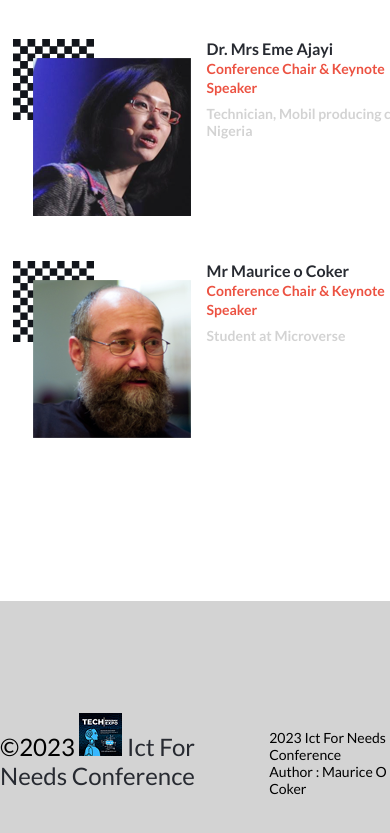
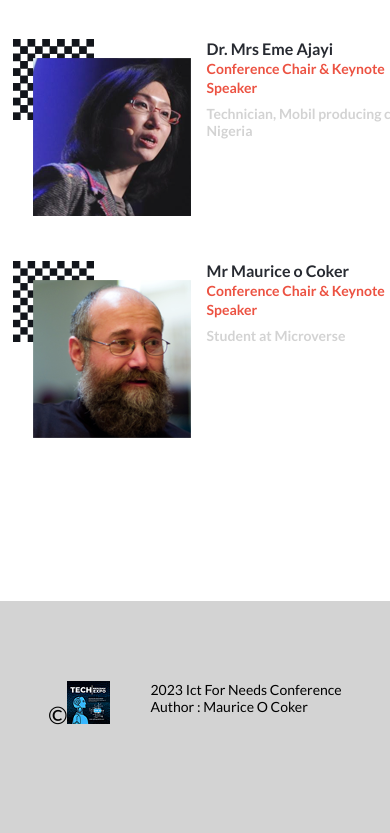
Before and after one commit to coker2019/Coker-Capstone, a website: page index.html in a window 390 px wide. Shown: the part 2549-3382 px from the top of the page. Drawn offline with Linux system fonts and the light colour scheme; a web font is replaced by a local one.

Commit message:
Updated Html/Css

```diff
--- a/about.css
+++ b/about.css
@@ -98,8 +98,6 @@ body {
 .headline {
   background-image: url("images/hero-bg-desktop.png");
   width: 100%;
-
-  /* height:900px; */
   display: flex;
   flex-flow: column;
   align-items: center;
@@ -148,13 +146,8 @@ h2 {
   color: #272a31;
   line-height: 3rem;
   font-size: 24px;
-
-  /* margin: 20px; */
   background-color: #d3d3d300;
   box-shadow: 2px 2px 6px #b4aeae;
-
-  /* height: 200px;
-  width: 70rem; */
   max-width: 50%;
   border-radius: 4px;
   padding: 18px 2px;
@@ -262,14 +255,12 @@ footer {
   font-size: 16px;
   display: flex;
   justify-content: center;
-  gap: 300px;
+  gap: 60px;
   flex-direction: row;
 }
 
 .about-footer {
   background: #272a31;
-
-  /* width: 100vw; */
 }
 
 .white-footer {
@@ -316,8 +307,6 @@ footer {
     font-size: 40px;
     padding: 1%;
     color: black;
-
-    /* margin-top: 10rem; */
     margin-right: 24rem;
   }
 
@@ -335,8 +324,6 @@ footer {
     padding: 50px 40px;
     font-size: 24px;
     color: #ec5242;
-
-    /* max-width: 35rem; */
     justify-content: center;
   }
 
@@ -345,18 +332,11 @@ footer {
     font-size: 18px;
     font-weight: 500;
     min-width: 80%;
-
-    /* margin-left: 3rem; */
     background-color: #d3d3d3;
     box-shadow: 2px 2px 6px #b4aeae;
-
-    /* height: 200px;
-    max-width: 28rem; */
     border-radius: 4px;
     opacity: 5;
     border: 3px solid #d3d3d3;
-
-    /* max-width: 24rem; */
     text-align: center;
     line-height: 2rem;
   }
@@ -365,10 +345,6 @@ footer {
     margin-top: 16px;
     font-size: 14px;
     padding: 0 50px;
-
-    /*
-    max-width: 32rem; */
-
     text-align: center;
   }
 
@@ -378,8 +354,6 @@ footer {
     color: #272a31;
     text-align: center;
     max-width: fit-content;
-
-    /* max-width: 24rem; */
   }
 
   .logo-section {
@@ -391,26 +365,17 @@ footer {
     padding-inline: 10.5px;
     border-bottom: 2px solid #fafafa;
     font-weight: 700;
-
-    /* max-width: 45rem; */
-
-    /* margin-right: 130px; */
   }
 
   .ict-logo {
     color: #272a31;
-
-    /* margin: 20px; */
     text-align: center;
     font-size: 24px;
   }
 
   .about-logo {
-    /* width: 50%; */
     color: #272a31;
     font-size: 18px;
-
-    /* width: 15rem; */
   }
 
   .pass-section {
@@ -456,26 +421,21 @@ footer {
   }
 
   footer {
-    /* width: 45rem; */
     height: 10rem;
-
-    /* padding: 50px 0px; */
-
     font-size: 16px;
     display: flex;
     justify-content: center;
-    gap: 20px;
+    gap: 100px;
     background: #d3d3d3;
   }
 
   .about-footer {
     background: #d3d3d300;
-
-    /* width: 100vw; */
   }
 
   .white-footer {
     color: #272a31;
+    margin-top: 40px;
   }
 
   .mobile-lists {
--- a/index.html
+++ b/index.html
@@ -175,8 +175,8 @@
 
     <footer>
       <div class="footer-logo">
-        &copy;2023 <img class="footer-img" src="images/Black Modern Tech Program Expo Instagram Post (1).png" alt="">
-        <a class="logo-link" href="">Ict For Needs Conference</a>
+        &copy;<img class="footer-img" src="images/Black Modern Tech Program Expo Instagram Post (1).png" alt="">
+        <a class="logo-link" href=""></a>
       </div>
       <div class="right-footer">
         <p>2023 Ict For Needs Conference</p>
--- a/style.css
+++ b/style.css
@@ -327,7 +327,7 @@ footer {
   font-size: 16px;
   display: flex;
   justify-content: center;
-  gap: 300px;
+  gap: 60px;
   background: #fff;
   flex-direction: row;
 }
@@ -337,11 +337,11 @@ footer {
 }
 
 .right-footer {
-  margin-top: 3rem;
+  /* margin-top: 3rem; */
 }
 
 .footer-img {
-  margin-top: 2rem;
+  /* margin-top: 2rem; */
 }
 
 .footer-about {
@@ -603,22 +603,17 @@ footer {
     padding-top: 10px;
     font-size: 8px;
     justify-content: center;
-
-    /* margin: auto; */
   }
 
   .partner-li {
-    /* padding: 30px 0; */
     gap: 2px;
   }
 
   footer {
-    max-width: fit-content;
-    padding: 80px 0;
     font-size: 14px;
     display: flex;
     justify-content: center;
-    gap: 20px;
+    gap: 40px;
     background: #d3d3d3;
     flex-direction: row;
   }
```
Also changed, not shown: about.html (+6 -6 lines).
